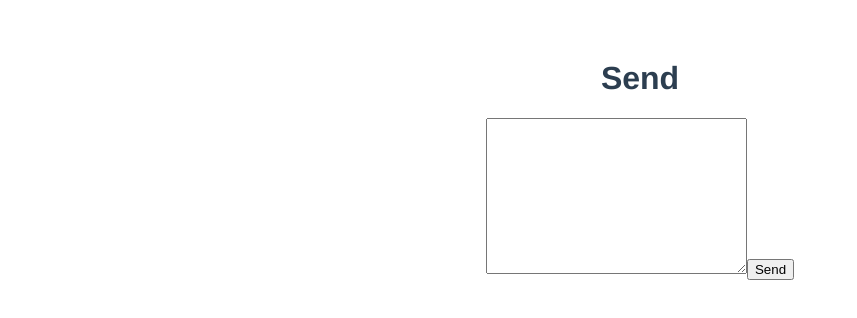
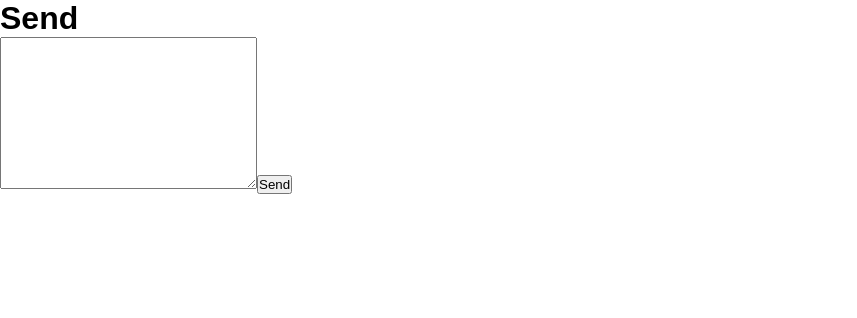
Before and after one commit to marcusbillman/te4-bulletin-board, a Vue app in the folder client/: page / in a window 1280 px wide. Shown: the top 318 px of the page, without its empty margins (0-857 px from the left). Built offline with nearby package versions, Linux system fonts and the light colour scheme.

Commit message:
✨ Client: Add QR codes and basic styles

```diff
--- a/client/src/App.vue
+++ b/client/src/App.vue
@@ -9,13 +9,14 @@
 </template>
 
 <style>
+* {
+  padding: 0;
+  margin: 0;
+  box-sizing: border-box;
+}
+
 #app {
-  font-family: Avenir, Helvetica, Arial, sans-serif;
-  -webkit-font-smoothing: antialiased;
-  -moz-osx-font-smoothing: grayscale;
-  text-align: center;
-  color: #2c3e50;
-  margin-top: 60px;
+  font-family: Arial, sans-serif;
 }
 
 ul,
--- a/client/src/components/MessageCard.vue
+++ b/client/src/components/MessageCard.vue
@@ -7,11 +7,13 @@ defineProps(['body', 'type']);
 <template>
   <div class="card">
     <p>{{ body }}</p>
+    <vue-qrcode v-if="type === 'link'" :value="body"></vue-qrcode>
   </div>
 </template>
 
 <style>
 .card {
+  height: 100%;
   padding: 1rem;
   border-radius: 0.5rem;
   background-color: #fafafa;
--- a/client/src/views/BoardPage.vue
+++ b/client/src/views/BoardPage.vue
@@ -28,15 +28,21 @@ socket.on('message', (message) => {
 
 <template>
   <div class="page">
-    <h1>Board</h1>
-    <div class="messages">
-      <ul>
-        <li v-for="message in messages" :key="message.id">
-          <MessageCard :body="message.body" :type="message.type" />
-        </li>
-      </ul>
-    </div>
+    <ul class="messages">
+      <li v-for="message in messages" :key="message.id">
+        <MessageCard :body="message.body" :type="message.type" />
+      </li>
+    </ul>
   </div>
 </template>
 
-<style></style>
+<style>
+.messages {
+  font-size: 2rem;
+  word-break: break-word;
+  display: grid;
+  grid-template-columns: repeat(auto-fit, minmax(25rem, 1fr));
+  gap: 2rem;
+  margin: 2rem;
+}
+</style>
```
